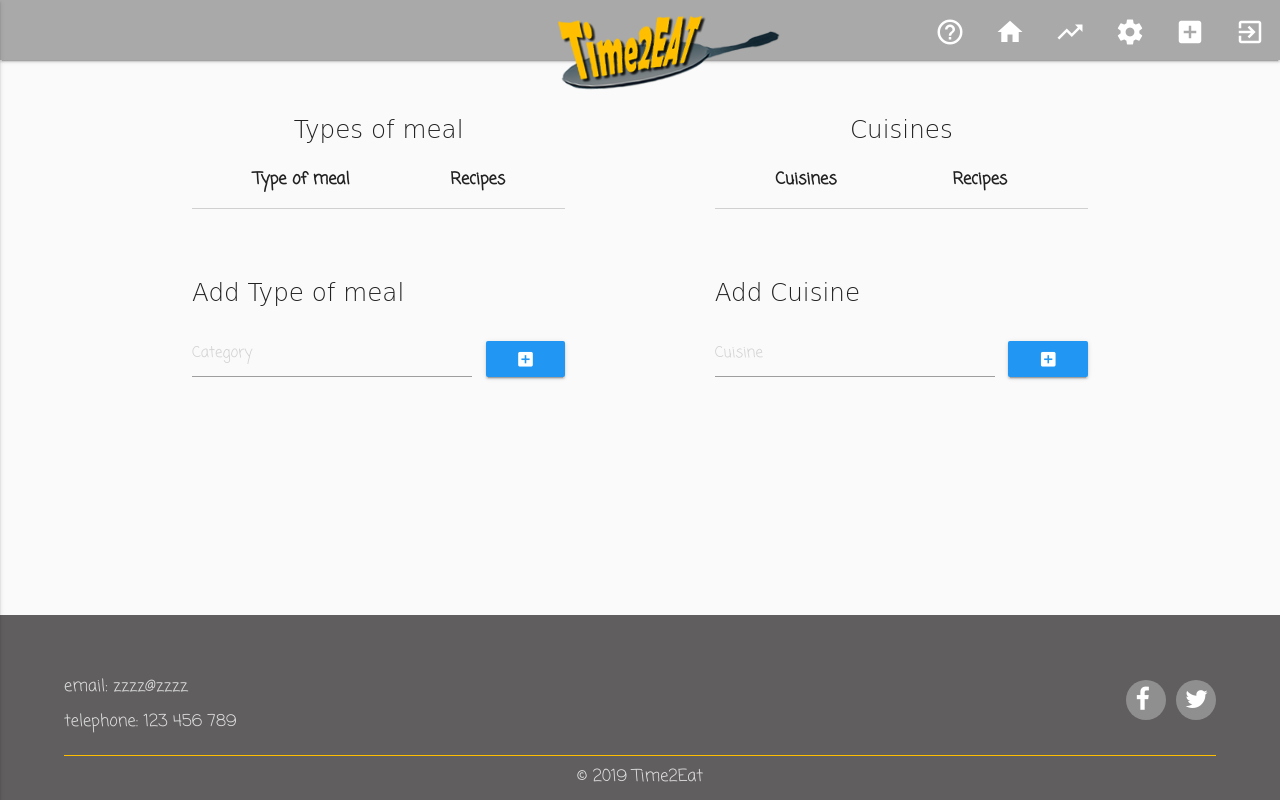
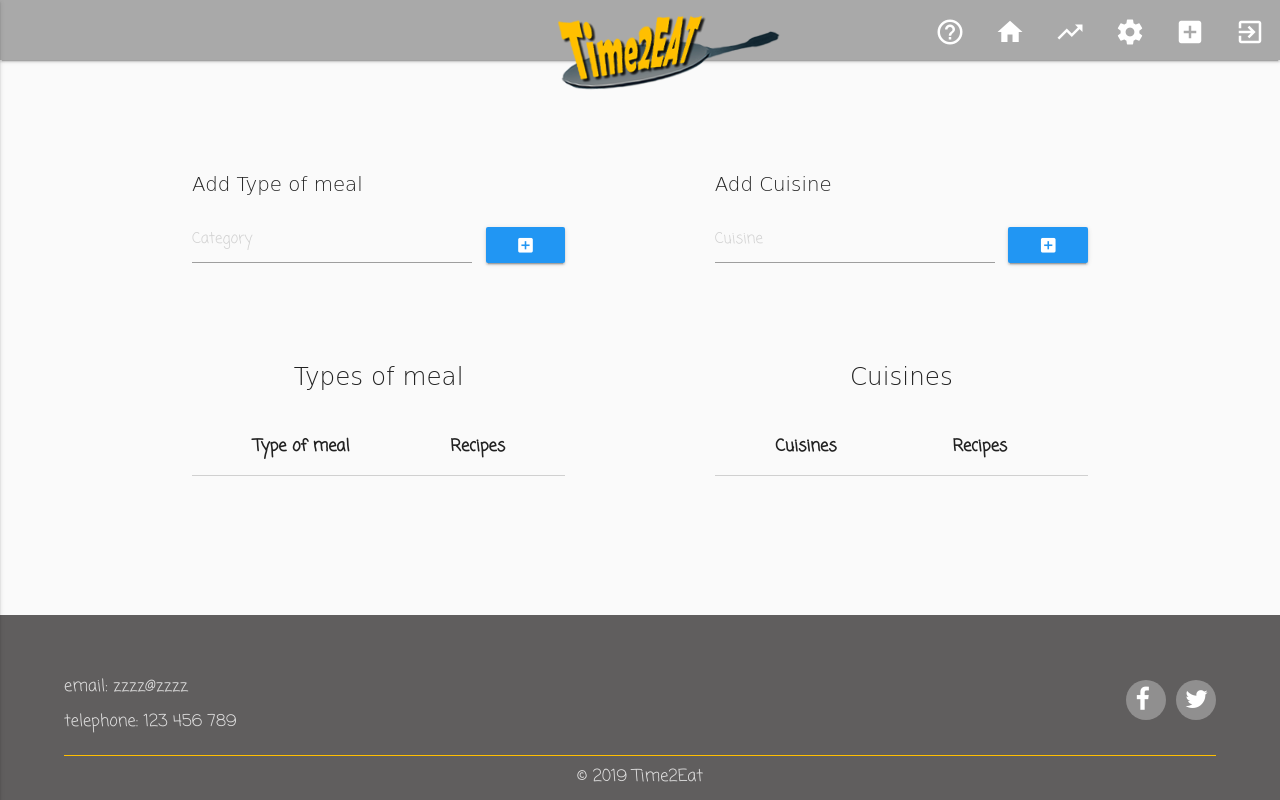
Before and after one commit to elenasacristan/CookBook, a Flask app: page /manage_categories in a window 1280 px wide. Run offline with Flask 2, Linux system fonts and the light colour scheme; data that the repository does not hold is empty; some libraries are stand-ins or nearby versions; some web fonts are replaced.

Commit message:
styles improved

```diff
--- a/static/css/styles.css
+++ b/static/css/styles.css
@@ -541,25 +509,43 @@ hr {
   text-align: left;
 }
 
-.input-field.col label {
-  left: 0px;
+/* manage_categories.html */
+
+/*all pages */
+
+h5 {
+  margin-bottom: 30px;
 }
 
-/* manage_categories.html */
+.manage-categories h6 {
+  font-size: 1.2em;
+}
 
 .add_category_cuisine {
   margin-top: 70px;
-  margin-bottom: 70px;
+  margin-bottom: 100px;
 }
 
 .add_category_cuisine button {
   margin-top: 25px;
 }
 
+.manage-categories table {
+  margin-bottom: 80px;
+}
+
 /* CHARTS */
 
 #category, #difficulty, #totalRecipes, #cuisine {
   width: 100%;
+}
+
+/* to center the pie charts when the width is between 601 and 992*/
+
+@media only screen and (max-width: 992px) and (min-width: 601px) {
+  .pie-charts {
+    text-align: center;
+  }
 }
 
 /* tips */
--- a/templates/edit_recipe.html
+++ b/templates/edit_recipe.html
@@ -146,7 +146,7 @@
     </div>
 
 
-    <div class="row">
+    <div class="row ingredients-instructions">
         <div class="col s12">
             <div class="row">
                 <div class="col s12">
--- a/templates/manage_categories.html
+++ b/templates/manage_categories.html
@@ -1,10 +1,25 @@
 {% extends 'base.html' %}
 
 {% block content %}
-<div class="container">
+<div class="container manage-categories">
 
     <div class="row">
         <div class="col s12 m12 l5 center-align">
+            <form action="{{url_for('insert_category')}}" method="POST" class="add_category_cuisine">
+                <h6 class="left-align">Add Type of meal</h6>
+                <div class="row">
+                    <div class="col s9 input-field">
+                        <input placeholder="Category" id="category" name="category" type="text" class="validate"
+                            required="">
+                    </div>
+
+                    <div class="col s3 right-align">
+                        <button class="btn waves-effect waves-light blue" type="submit" name="action"><i
+                                class="material-icons">add_box</i></button>
+
+                    </div>
+                </div>
+            </form>
             <h5>Types of meal</h5>
             <table class="striped centered">
                 <thead>
@@ -46,11 +61,15 @@
                 </tbody>
             </table>
 
-            <form action="{{url_for('insert_category')}}" method="POST" class="add_category_cuisine">
-                <h5 class="left-align">Add Type of meal</h5>
+
+
+        </div>
+        <div class="col s12 m12 offset-l2 l5 center-align">
+            <form action="{{url_for('insert_cuisine')}}" method="POST" class="add_category_cuisine">
+                <h6 class="left-align">Add Cuisine</h6>
                 <div class="row">
                     <div class="col s9 input-field">
-                        <input placeholder="Category" id="category" name="category" type="text" class="validate"
+                        <input placeholder="Cuisine" id="cuisine" name="cuisine" type="text" class="validate"
                             required="">
                     </div>
 
@@ -61,9 +80,6 @@
                     </div>
                 </div>
             </form>
-
-        </div>
-        <div class="col s12 m12 offset-l2 l5 center-align">
             <h5>Cuisines</h5>
             <table class="striped centered">
                 <thead>
@@ -103,21 +119,7 @@
                 </tbody>
             </table>
 
-            <form action="{{url_for('insert_cuisine')}}" method="POST" class="add_category_cuisine">
-                <h5 class="left-align">Add Cuisine</h5>
-                <div class="row">
-                    <div class="col s9 input-field">
-                        <input placeholder="Cuisine" id="cuisine" name="cuisine" type="text" class="validate"
-                            required="">
-                    </div>
 
-                    <div class="col s3 right-align">
-                        <button class="btn waves-effect waves-light blue" type="submit" name="action"><i
-                                class="material-icons">add_box</i></button>
-
-                    </div>
-                </div>
-            </form>
         </div>
     </div>
 </div>
--- a/templates/view_recipe.html
+++ b/templates/view_recipe.html
@@ -26,7 +26,7 @@
             <img src="{{url_for('static', filename='img/default.jpg')}}">
             {% endif %}
         </div>
-        <div class="col s10 m12 l6">
+        <div class="col s11 m12 l6">
             <div class="row">
                 <div class="col s6">
                     <div class="row details-item">
```
Also changed, not shown: other parts of static/css/styles.css (+23 -51 lines).
